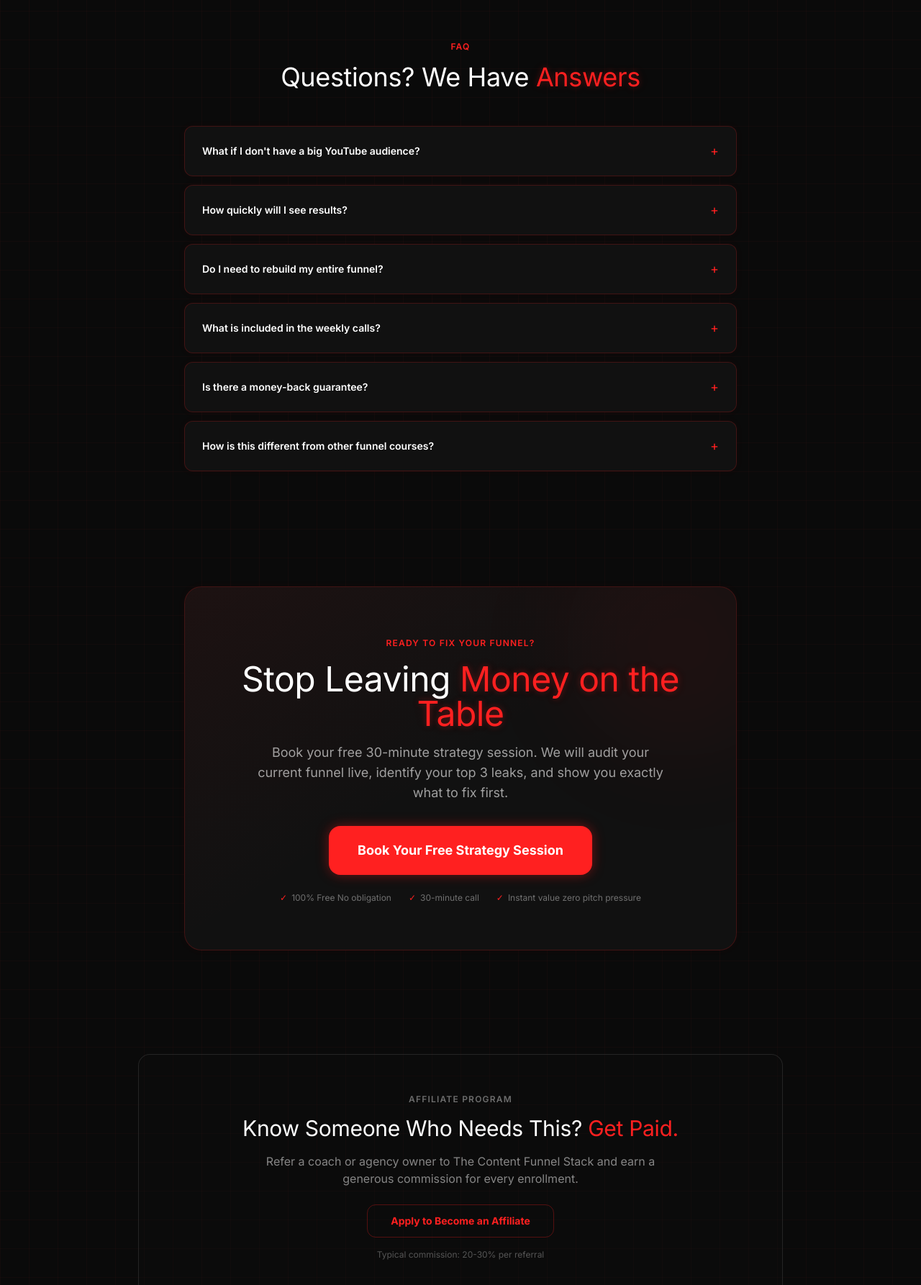
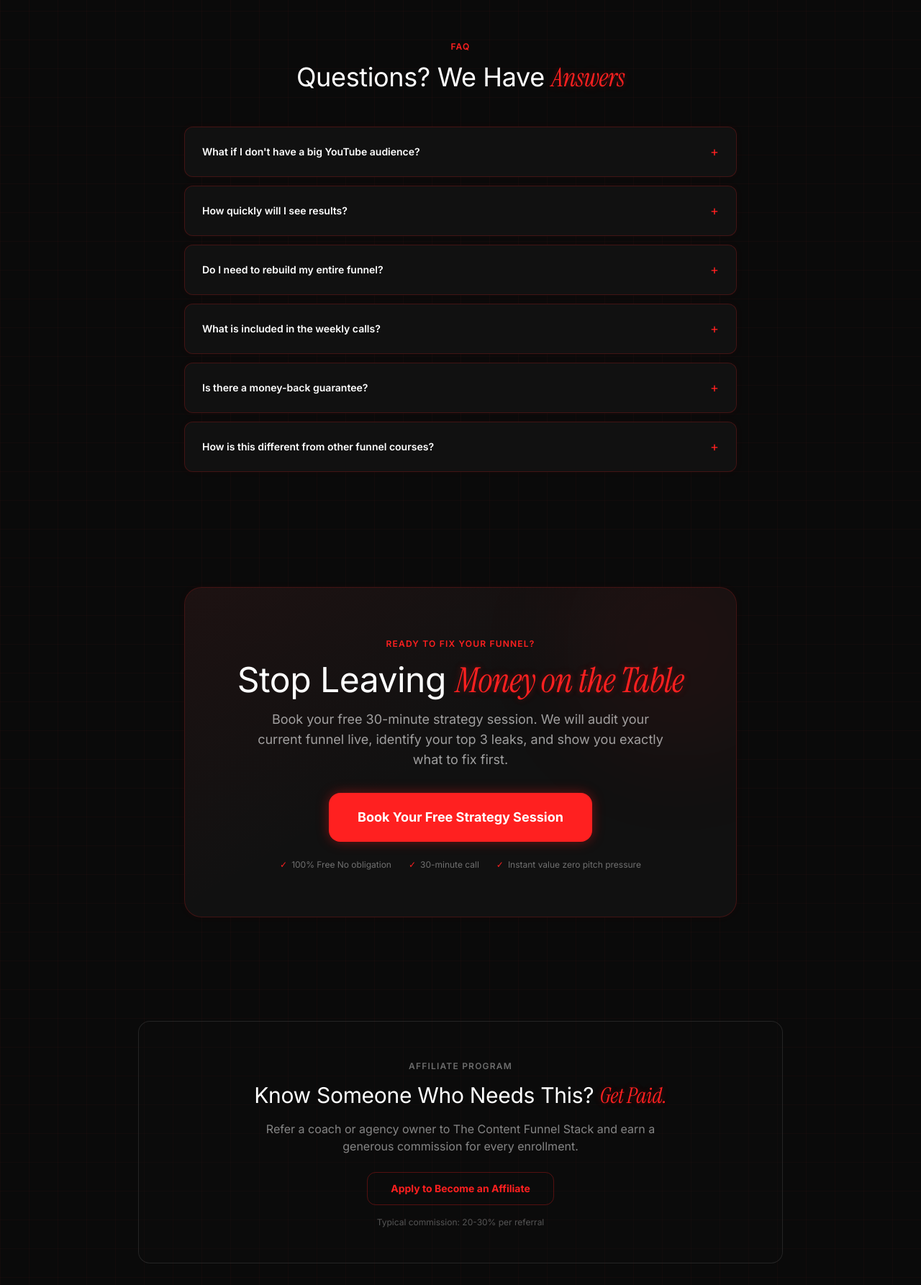
Before and after one commit to mikeyxanthony/content-funnel-stack, a Next.js app: page / in a window 1280 px wide. Shown: the part 7265-9051 px from the top of the page at 72% size. Built offline with nearby package versions, Linux system fonts and the light colour scheme.

Commit message:
feat: serif-highlight on FAQ, FinalCTA, AffiliateProgram accent spans

```diff
--- a/src/components/AffiliateProgram.tsx
+++ b/src/components/AffiliateProgram.tsx
@@ -1,10 +1,12 @@
+const SF = { fontFamily: "'Instrument Serif', Georgia, serif", fontStyle: "italic" } as const;
+
 export default function AffiliateProgram() {
   return (
     <section id="affiliate" className="py-16 px-4">
       <div className="max-w-4xl mx-auto">
         <div className="border border-white/10 rounded-2xl bg-[#111111]/30 p-8 sm:p-12 text-center">
           <span className="text-white/40 text-xs font-semibold uppercase tracking-widest">Affiliate Program</span>
-          <h2 className="text-2xl sm:text-3xl mt-3 mb-4 text-white">Know Someone Who Needs This? <span className="text-[#FF2020]">Get Paid.</span></h2>
+          <h2 className="text-2xl sm:text-3xl mt-3 mb-4 text-white">Know Someone Who Needs This?{" "}<span className="neon-glow serif-highlight" style={{...SF, color:'#FF2020'}}>Get Paid.</span></h2>
           <p className="text-white/50 mb-6 max-w-xl mx-auto">Refer a coach or agency owner to The Content Funnel Stack and earn a generous commission for every enrollment.</p>
           <a href="mailto:info@verdexstudio.com?subject=CFS Affiliate Program" className="inline-block border border-[#FF2020]/30 text-[#FF2020] hover:bg-[#FF2020]/10 px-8 py-3 rounded-xl text-sm font-bold transition-colors">Apply to Become an Affiliate</a>
           <p className="text-white/30 text-xs mt-4">Typical commission: 20-30% per referral</p>
--- a/src/components/FAQ.tsx
+++ b/src/components/FAQ.tsx
@@ -1,5 +1,8 @@
 "use client";
 import { useState } from "react";
+
+const SF = { fontFamily: "'Instrument Serif', Georgia, serif", fontStyle: "italic" } as const;
+
 const faqs = [
   {q:"What if I don't have a big YouTube audience?",a:"The system works with any size audience. We have seen coaches with under 1,000 subscribers book 10+ calls/week with the right funnel architecture."},
   {q:"How quickly will I see results?",a:"Most clients see measurable improvement in show rates within the first 2 weeks. Close rate improvements typically show up by week 4."},
@@ -15,7 +18,7 @@ export default function FAQ() {
       <div className="max-w-3xl mx-auto">
         <div className="text-center mb-12">
           <span className="text-[#FF2020] text-xs font-semibold uppercase tracking-widest">FAQ</span>
-          <h2 className="text-3xl sm:text-4xl mt-3">Questions? We Have <span className="text-[#FF2020] neon-glow">Answers</span></h2>
+          <h2 className="text-3xl sm:text-4xl mt-3">Questions? We Have{" "}<span className="text-[#FF2020] neon-glow serif-highlight" style={SF}>Answers</span></h2>
         </div>
         <div className="space-y-3">
           {faqs.map((faq,i) => (
--- a/src/components/FinalCTA.tsx
+++ b/src/components/FinalCTA.tsx
@@ -1,3 +1,5 @@
+const SF = { fontFamily: "'Instrument Serif', Georgia, serif", fontStyle: "italic" } as const;
+
 export default function FinalCTA() {
   return (
     <section id="cta" className="py-20 px-4">
@@ -7,7 +9,7 @@ export default function FinalCTA() {
           <div className="absolute -top-20 -right-20 w-80 h-80 bg-[#FF2020]/5 rounded-full blur-3xl pointer-events-none" />
           <div className="relative z-10">
             <span className="text-[#FF2020] text-xs font-semibold uppercase tracking-widest">Ready to Fix Your Funnel?</span>
-            <h2 className="text-3xl sm:text-5xl mt-4 mb-4 leading-tight">Stop Leaving <span className="text-[#FF2020] neon-glow">Money on the Table</span></h2>
+            <h2 className="text-3xl sm:text-5xl mt-4 mb-4 leading-tight">Stop Leaving{" "}<span className="text-[#FF2020] neon-glow serif-highlight" style={SF}>Money on the Table</span></h2>
             <p className="text-white/60 mb-8 text-lg max-w-xl mx-auto">Book your free 30-minute strategy session. We will audit your current funnel live, identify your top 3 leaks, and show you exactly what to fix first.</p>
             <a href="#" className="neon-btn px-10 py-5 rounded-2xl text-lg font-black pulse-glow">Book Your Free Strategy Session</a>
             <div className="mt-6 flex flex-wrap justify-center gap-6 text-white/40 text-xs">
```
